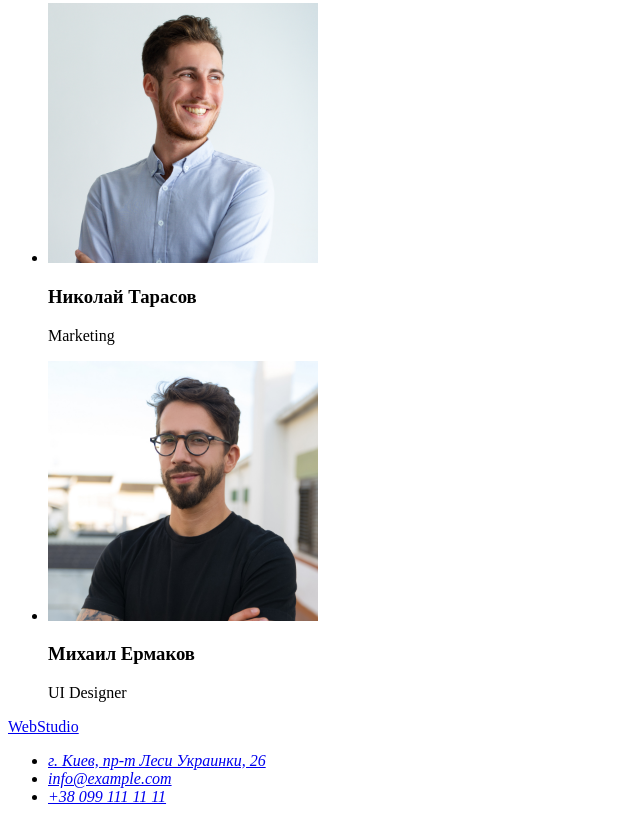
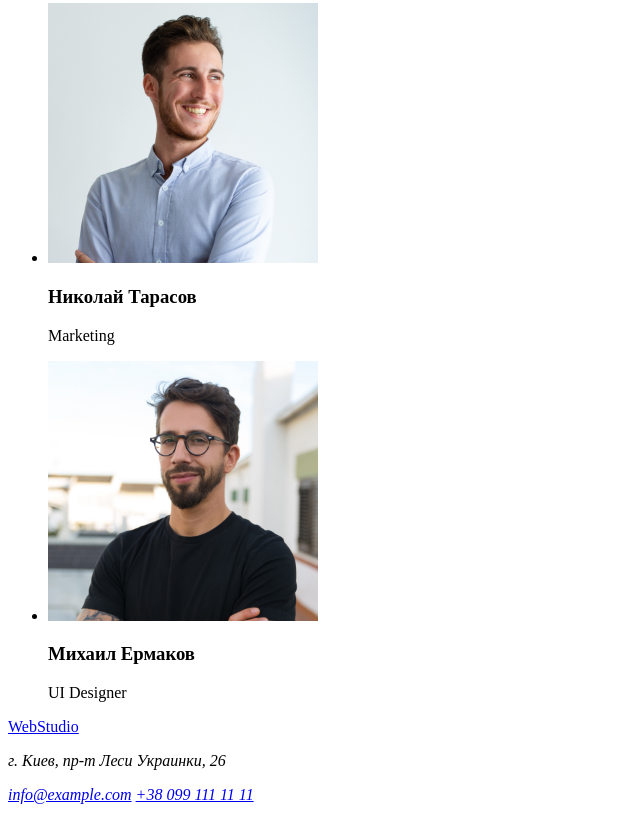
Before and after one commit to dmitriy-snitko/goit-markup-hw-01, a plain HTML site: page index.html in a window 1280 px wide. Shown: the part 2285-3107 px from the top of the page, without its empty margins (0-640 px from the left). Drawn offline with Linux system fonts and the light colour scheme.

Commit message:
Добавялет разметку макета

```diff
--- a/index.html
+++ b/index.html
@@ -8,9 +8,7 @@
 </head>
 
 <body>
-
   <header>
-
     <!-- Меню навигации -->
     <nav>
       <a href="/" lang="en">WebStudio</a>
@@ -31,12 +29,10 @@
           <a href="tel:+380961111111">+38 096 111 11 11</a>
         </li>
       </ul>
-
     </address>
   </header>
 
   <main>
-
     <!-- Герой -->
     <section>
       <h1>Эффективные решения для вашего бизнеса</h1>
@@ -124,17 +120,9 @@
 
     <!-- Контакты -->
     <address>
-      <ul>
-        <li>
-          <a href="https://goo.gl/maps/sVFY9ekzWCd6wPFJ7" target="_blank">г. Киев, пр-т Леси Украинки, 26</a>
-        </li>
-        <li>
+          <p>г. Киев, пр-т Леси Украинки, 26</p>
           <a href="mailto:info@example.com">info@example.com</a>
-        </li>
-        <li>
           <a href="tel:+380991111111">+38 099 111 11 11</a>
-        </li>
-      </ul>
     </address>
   </footer>
 </body>
```
